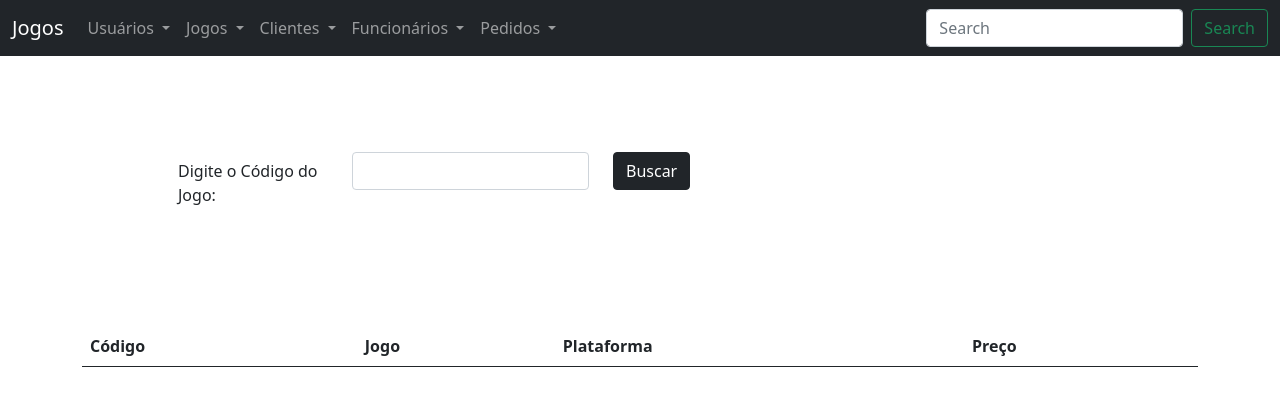
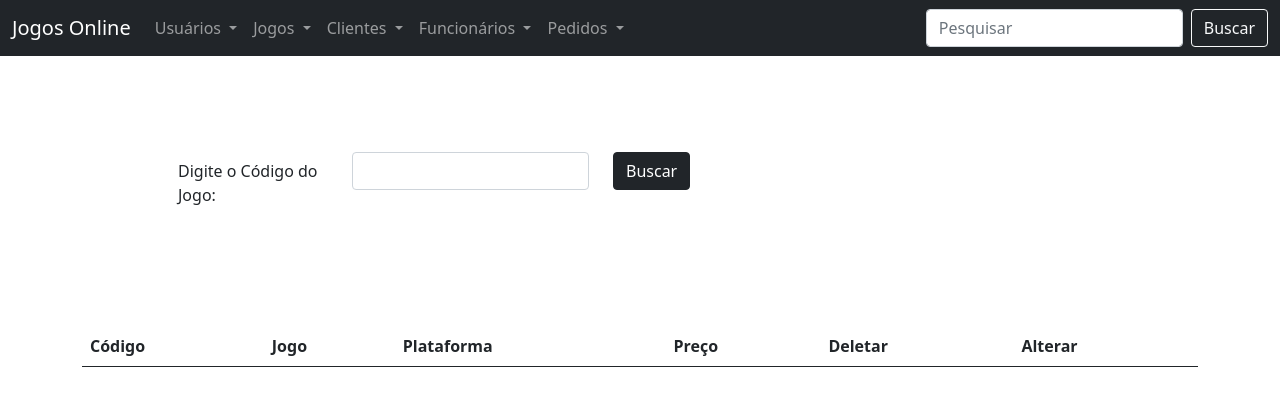
Before and after one commit to nycocado/bdlojagamesti11t, a PHP site: page /listaTudoJogosCod.php in a window 1280 px wide. Shown: the top 406 px of the page. Run offline with PHP 8.4, Linux system fonts and the light colour scheme; data that the repository does not hold is empty.

Commit message:
Partes do Deletar

```diff
--- a/model/bancoJogos.php
+++ b/model/bancoJogos.php
@@ -11,7 +11,18 @@
     }
     function listaTudoJogosCod($conexao,$codJogo){
         $query="Select * from tbjogos where codJog={$codJogo}";
-        $resultados=mysqli_query($conexao,$codJogo);
+        $resultados=mysqli_query($conexao,$query);
+        $resul=mysqli_fetch_array($resultados);
+        return $resul;
+    }
+    function alterarJogos($conexao,$codJog,$nomeJog,$tamanhoJog,$precoJog,$requisitosJog,$consoleJog,$classificacaoJog,$avaliacaoJog){
+        $query="update tbjogos set nomeJog=$nomeJog, tamanhoJog=$tamanhoJog, precoJog=$precoJog, requisitosJog=$requisitosJog, consoleJog=$consoleJog, classificacaoJog=$classificacaoJog, avaliacaoJog=$avaliacaoJog where codJog = $codJog";
+        $resultados=mysqli_query($conexao,$query);
+        return $resultados;
+    }
+    function deletarJogos($conexao,$codJog){
+        $query="delete from tbjogos where codJog=$codJog";
+        $resultados=mysqli_query($conexao,$query);
         return $resultados;
     }
 ?>
--- a/view/header.php
+++ b/view/header.php
@@ -9,7 +9,7 @@
     <body>
         <nav class="navbar navbar-expand-lg navbar-dark bg-dark">
             <div class="container-fluid">
-                <a class="navbar-brand" href="index.php">Jogos</a>
+                <a class="navbar-brand" href="index.php">Jogos Online</a>
                 <button class="navbar-toggler" type="button" data-bs-toggle="collapse" data-bs-target="#navbarSupportedContent" aria-controls="navbarSupportedContent" aria-expanded="false" aria-label="Toggle navigation">
                     <span class="navbar-toggler-icon"></span>
                 </button>
@@ -31,10 +31,10 @@
                             Jogos
                             </a>
                             <ul class="dropdown-menu" aria-labelledby="navbarDropdown">
-                                <li><a class="dropdown-item" href="cadastroJogos.php">Cadastro</a></li>
-                                <li><a class="dropdown-item" href="listaTudoJogos.php">Visualizar</a></li>
+                                <li><a class="dropdown-item" href="../view/cadastroJogos.php">Cadastro</a></li>
+                                <li><a class="dropdown-item" href="../view/listaTudoJogos.php">Visualizar</a></li>
                                 <li><hr class="dropdown-divider"></li>
-                                <li><a class="dropdown-item" href="#">Buscar por Código</a></li>
+                                <li><a class="dropdown-item" href="../view/listaTudoJogosCod.php">Buscar por Código</a></li>
                             </ul>
                         </li>
                         <li class="nav-item dropdown">
@@ -72,8 +72,8 @@
                         </li>
                     </ul>
                     <form class="d-flex">
-                        <input class="form-control me-2" type="search" placeholder="Search" aria-label="Search">
-                        <button class="btn btn-outline-success" type="submit">Search</button>
+                        <input class="form-control me-2" type="search" placeholder="Pesquisar">
+                        <button class="btn btn-outline-light" type="submit">Buscar</button>
                     </form>
                 </div>
             </div>
--- a/view/listaTudoJogosCod.php
+++ b/view/listaTudoJogosCod.php
@@ -4,14 +4,14 @@ include_once("../model/conexao.php");
 include_once("../model/bancoJogos.php");
 ?>
 <div class="container m-5 p-5">
-<form action="" method="">
+<form action="listaTudoJogosCod.php" method="GET">
     <div class="row mb-3">
         <label for="inputCod" class="col-sm-2 col-form-label">Digite o Código do Jogo: </label>
         <div class="col-sm-3">
-            <input type="number" class="form-control" id="inputCod" required>
+            <input type="number" name="codJog" class="form-control" id="inputCod" required>
         </div>
         <div class="col-sm-3">
-            <button type="button" class="btn btn-dark">Buscar</button>
+            <button type="submit" class="btn btn-dark">Buscar</button>
         </div>
     </div>
 </form>
@@ -23,21 +23,36 @@ include_once("../model/bancoJogos.php");
             <th scope="col">Jogo</th>
             <th scope="col">Plataforma</th>
             <th scope="col">Preço</th>
+            <th scope="col">Deletar</th>
+            <th scope="col">Alterar</th>
         </tr>
     </thead>
     <tbody>
         <?php
-        $jogos = listaTudoJogos($conexao);
-        foreach($jogos as $jogo):
+        $codJogo = isset($_GET['codJog'])?$_GET['codJog']:"0";
+        if($codJogo>0){
+            $jogos = listaTudoJogosCod($conexao,$codJogo);
         ?>
         <tr>
-            <th scope="row"><?=$jogo['codJog']?></th>
-            <td><?=$jogo['nomeJog']?></td>
-            <td><?=$jogo['consoleJog']?></td>
-            <td><?=$jogo['precoJog']?></td>
+            <th scope="row"><?=$jogos['codJog']?></th>
+            <td><?=$jogos['nomeJog']?></td>
+            <td><?=$jogos['consoleJog']?></td>
+            <td><?=$jogos['precoJog']?></td>
+            <td>
+                <form action="../controller/deletarJogos.php" method="POST">
+                    <input type="hidden" name="codJogDeletar" value="<?=$jogo['codJog']?>">
+                    <button type="submit" class="btn-small btn-danger">Deletar</button>
+                </form>
+            </td>
+            <td>
+                <form action="formAlterarJogos.php" method="POST">
+                    <input type="hidden" name="codJogAlterar" value="<?=$jogo['codJog']?>">
+                    <button type="submit" class="btn-small btn-success">Alterar</button>
+                </form>
+            </td>
         </tr>
         <?php
-        endforeach;
+        }
         ?>
 
     </tbody>
```
Also changed, not shown: controller/deletarJogos.php (added, +12 -0 lines), view/formAlterarJogos.php (added, +19 -0 lines), view/listaTudoJogos.php (+14 -0 lines).
